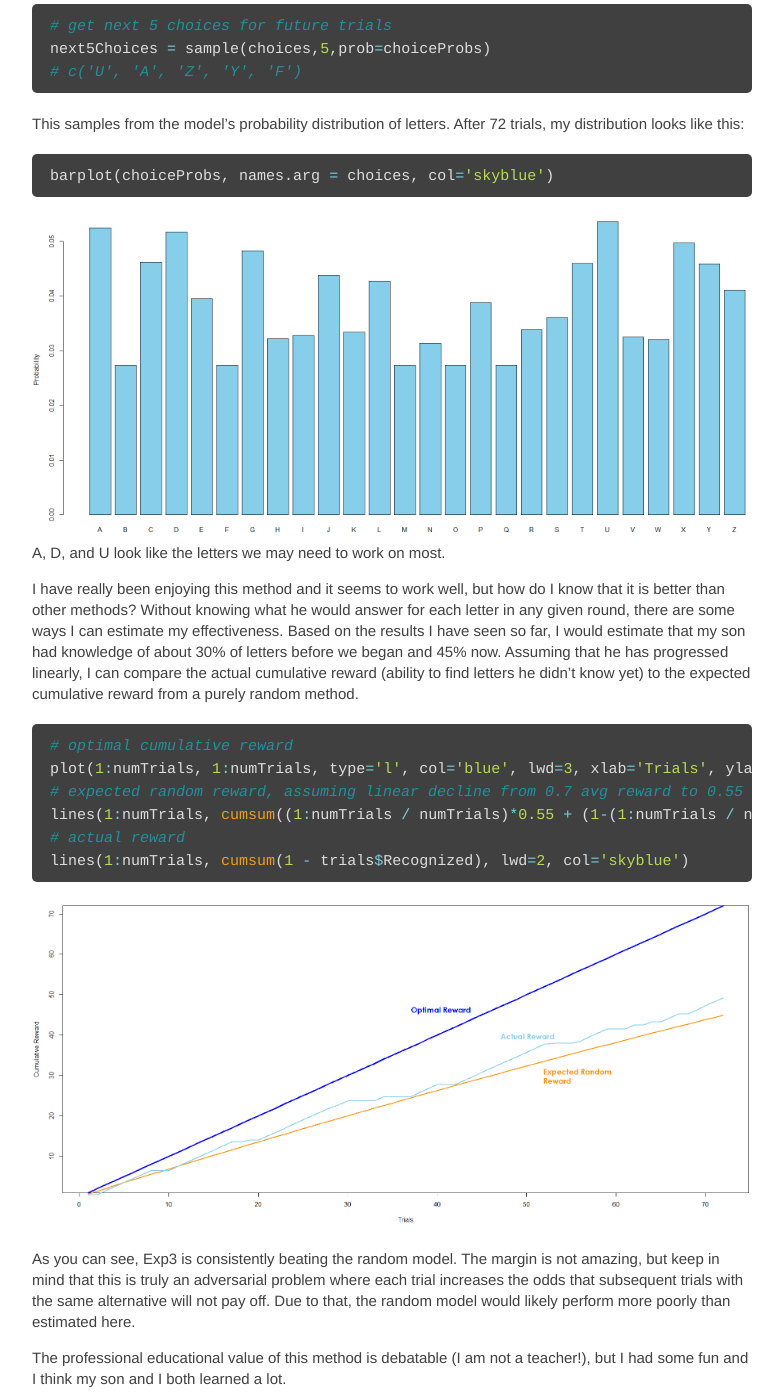
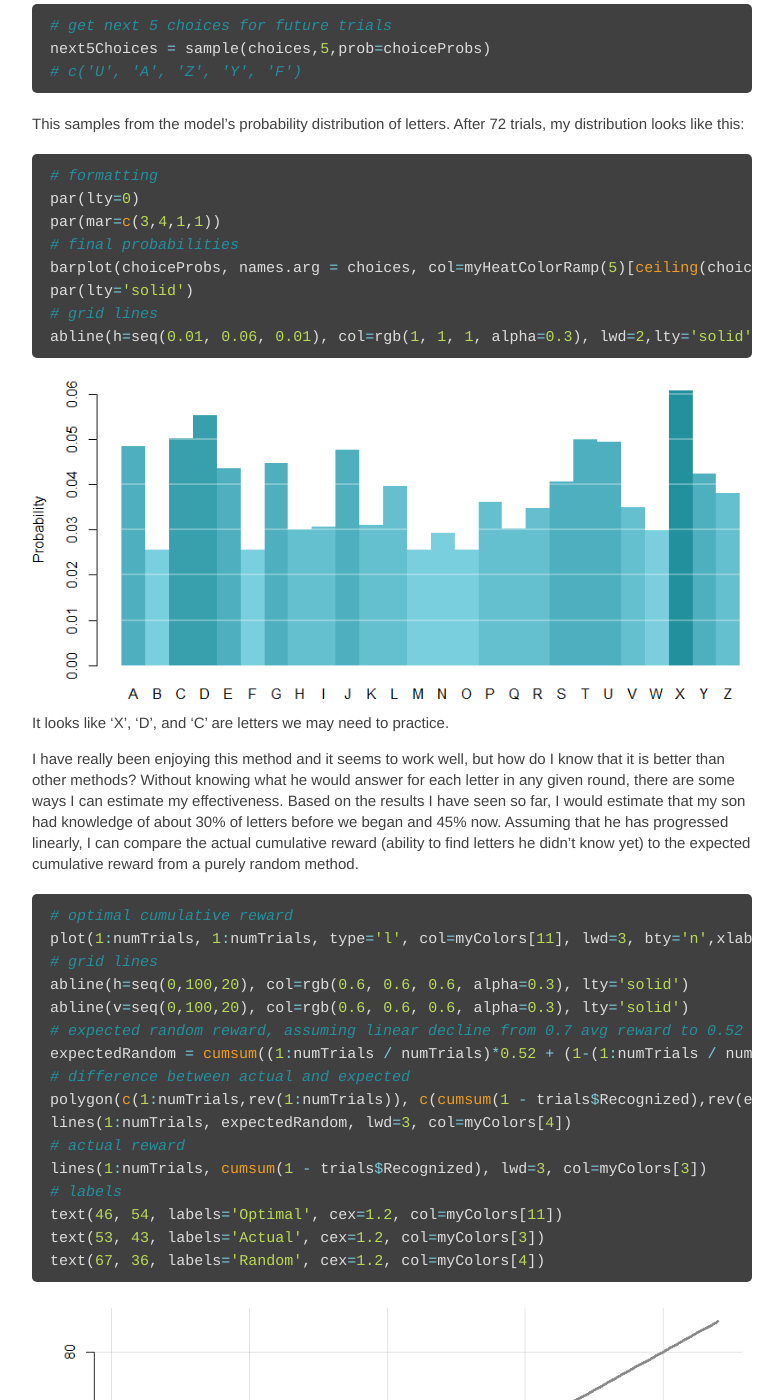
Before and after one commit to lafncow/lafncow.github.io, a Jekyll site: the page built from _posts/2015-12-8-A-is-for-Adversarial.md, in a window 1280 px wide and 1400 px high, scrolled down 2303 px. Shown: the whole window, without its empty margins (248-1031 px from the left). Built offline with Jekyll 4.4.1, drawn with Linux system fonts in a browser that asks for light colours; some of the changed text lies outside the part shown.

Commit message:
Bandit Update

```diff
--- a/_posts/2015-12-8-A-is-for-Adversarial.md
+++ b/_posts/2015-12-8-A-is-for-Adversarial.md
@@ -82,21 +82,38 @@ next5Choices = sample(choices,5,prob=choiceProbs)
 This samples from the model's probability distribution of letters. After 72 trials, my distribution looks like this:
 
 {% highlight r %}
-barplot(choiceProbs, names.arg = choices, col='skyblue')
+# formatting
+par(lty=0)
+par(mar=c(3,4,1,1))
+# final probabilities
+barplot(choiceProbs, names.arg = choices, col=myHeatColorRamp(5)[ceiling(choiceProbs*100)-2], ylab='Probability',space=0)
+par(lty='solid')
+# grid lines
+abline(h=seq(0.01, 0.06, 0.01), col=rgb(1, 1, 1, alpha=0.3), lwd=2,lty='solid')
 {% endhighlight %}
 
 ![Letter Probabilities]({{ site.url }}/images/ProbabilityPerLetter.png)
-A, D, and U look like the letters we may need to work on most.
+It looks like 'X', 'D', and 'C' are letters we may need to practice.
 
 I have really been enjoying this method and it seems to work well, but how do I know that it is better than other methods? Without knowing what he would answer for each letter in any given round, there are some ways I can estimate my effectiveness. Based on the results I have seen so far, I would estimate that my son had knowledge of about 30% of letters before we began and 45% now. Assuming that he has progressed linearly, I can compare the actual cumulative reward (ability to find letters he didn't know yet) to the expected cumulative reward from a purely random method.
 
 {% highlight r %}
 # optimal cumulative reward
-plot(1:numTrials, 1:numTrials, type='l', col='blue', lwd=3, xlab='Trials', ylab='Cumulative Reward')
-# expected random reward, assuming linear decline from 0.7 avg reward to 0.55
-lines(1:numTrials, cumsum((1:numTrials / numTrials)*0.55 + (1-(1:numTrials / numTrials))*0.7), lwd=2, col='darkorange')
+plot(1:numTrials, 1:numTrials, type='l', col=myColors[11], lwd=3, bty='n',xlab='Trials', ylab='Cumulative Reward')
+# grid lines
+abline(h=seq(0,100,20), col=rgb(0.6, 0.6, 0.6, alpha=0.3), lty='solid')
+abline(v=seq(0,100,20), col=rgb(0.6, 0.6, 0.6, alpha=0.3), lty='solid')
+# expected random reward, assuming linear decline from 0.7 avg reward to 0.52
+expectedRandom = cumsum((1:numTrials / numTrials)*0.52 + (1-(1:numTrials / numTrials))*0.7)
+# difference between actual and expected
+polygon(c(1:numTrials,rev(1:numTrials)), c(cumsum(1 - trials$Recognized),rev(expectedRandom)),col=myColors[1])
+lines(1:numTrials, expectedRandom, lwd=3, col=myColors[4])
 # actual reward
-lines(1:numTrials, cumsum(1 - trials$Recognized), lwd=2, col='skyblue')
+lines(1:numTrials, cumsum(1 - trials$Recognized), lwd=3, col=myColors[3])
+# labels
+text(46, 54, labels='Optimal', cex=1.2, col=myColors[11])
+text(53, 43, labels='Actual', cex=1.2, col=myColors[3])
+text(67, 36, labels='Random', cex=1.2, col=myColors[4])
 {% endhighlight %}
 
 ![Bandit Cumulative Reward]({{ site.url }}/images/cumulativeReward.png)
```
Also changed, not shown: images/ProbabilityPerLetter.png, images/cumulativeReward.png.
